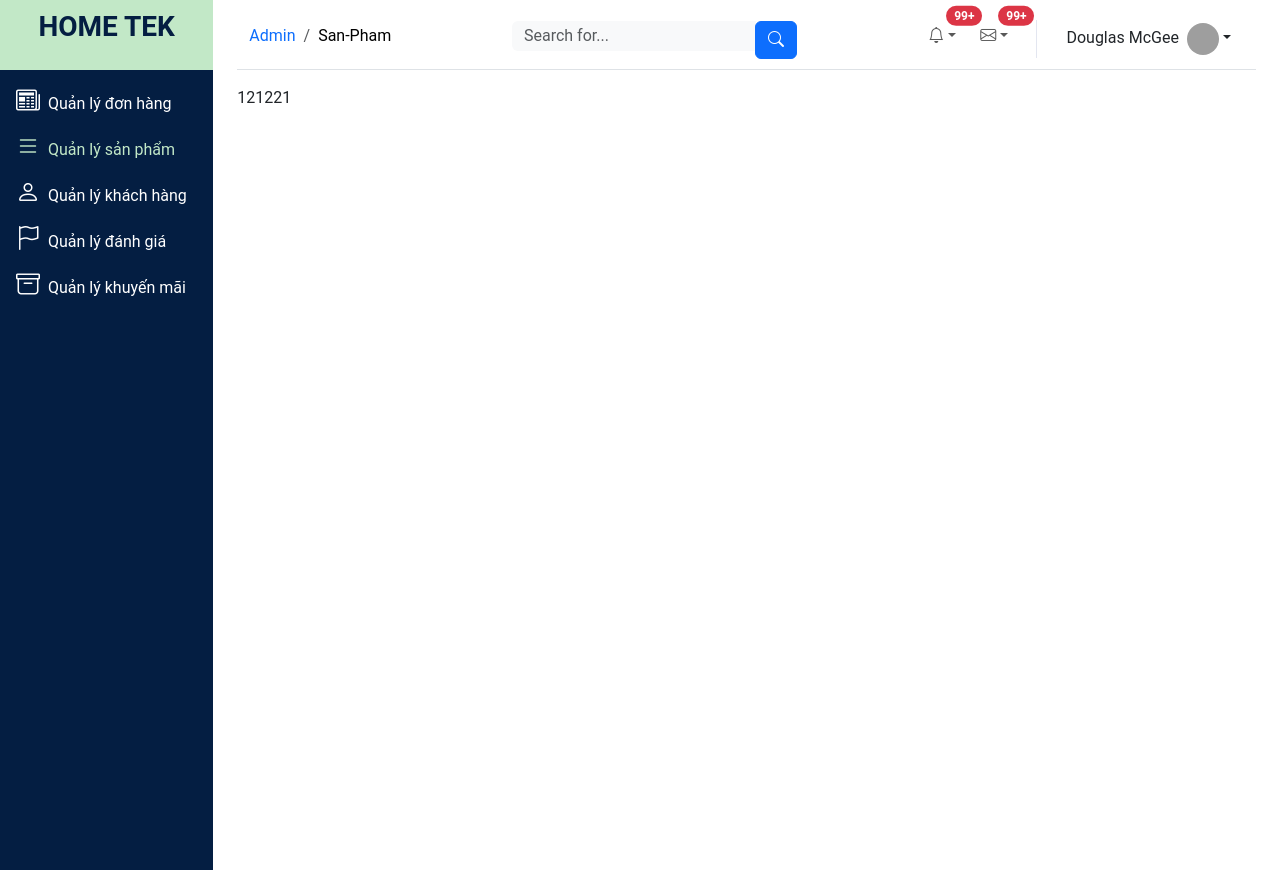
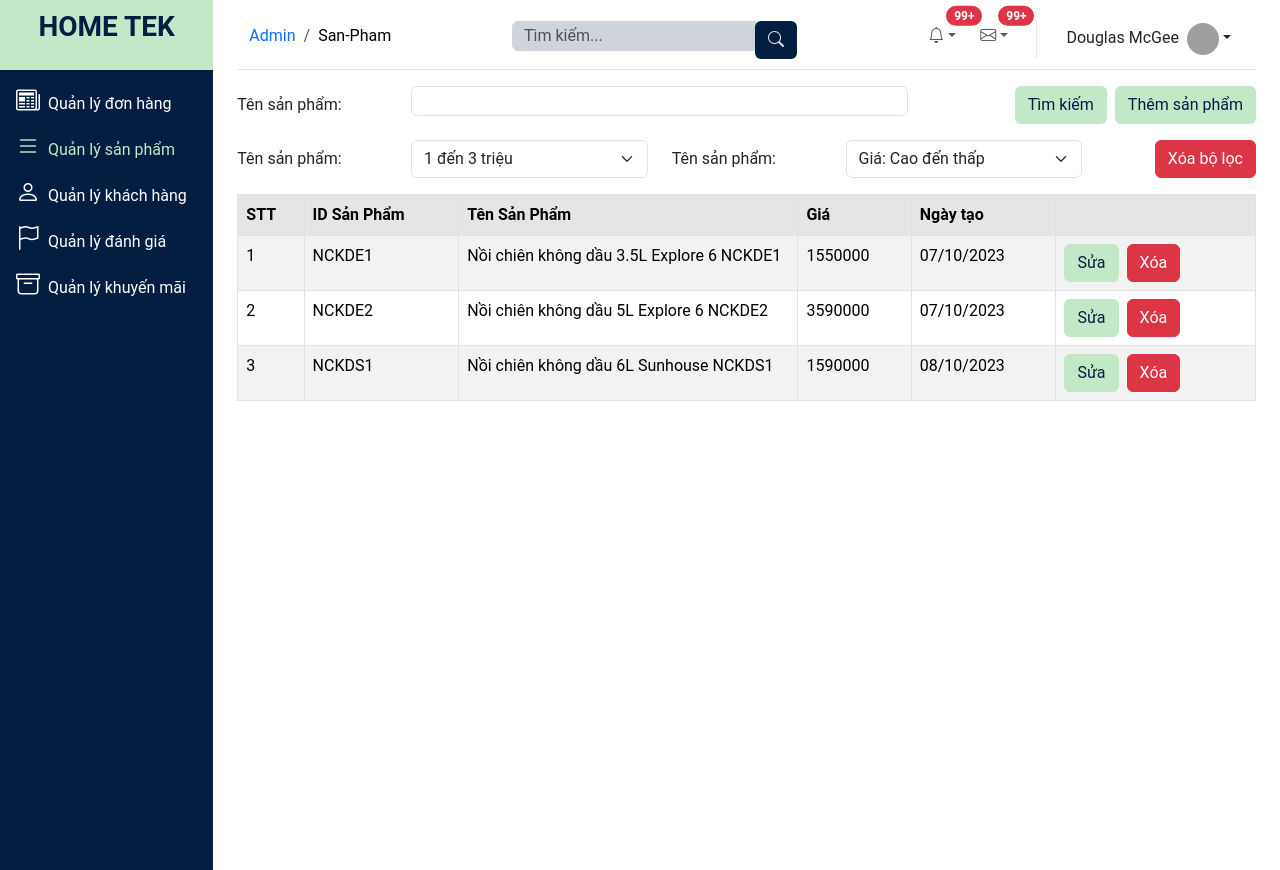
Before and after one commit to LuanPhan2911/hometek, a React (Create React App) app: page /admin/san-pham in a window 1280 px wide. Built offline with nearby package versions, Linux system fonts and the light colour scheme; grey boxes are pictures that could not be loaded.

Commit message:
product + product add

```diff
--- a/src/App.js
+++ b/src/App.js
@@ -36,6 +36,7 @@ const App = () => {
           {/* luan */}
           <Route path="/admin" element={<DashBoard />}>
             <Route path="san-pham" element={<Product />}></Route>
+            <Route path="san-pham/create" element={<ProductCreate />}></Route>
             {/* <Route path="don-hang" element={<Product />}></Route>
             <Route path="khach-hang" element={<Customer />}></Route>
             <Route path="khuyen-mai" element={<Customer />}></Route>
--- a/src/Components/Admin/Header.js
+++ b/src/Components/Admin/Header.js
@@ -10,13 +10,11 @@ const Header = () => {
           <div class="input-group">
             <input
               type="text"
-              class="form-control bg-light border-0 small"
-              placeholder="Search for..."
-              aria-label="Search"
-              aria-describedby="basic-addon2"
+              class="form-control bg-dark-subtle border-0"
+              placeholder="Tìm kiếm..."
             />
             <div class="input-group-append">
-              <button class="btn btn-primary" type="button">
+              <button class="btn search-btn" type="button">
                 <i class="bi bi-search"></i>
               </button>
             </div>
--- a/src/Components/Admin/Header.scss
+++ b/src/Components/Admin/Header.scss
@@ -1,3 +1,10 @@
+.search {
+  .search-btn {
+    background: #041e42;
+    color: #e3e6f0;
+  }
+}
+
 .top-bar-split {
   width: 0;
   border-right: 1px solid #e3e6f0;
@@ -22,7 +29,6 @@
       padding: 5px 0;
     }
     li:hover {
-      color: #bd953b;
       cursor: pointer;
     }
   }
--- a/src/Pages/Admin/Products/Product.js
+++ b/src/Pages/Admin/Products/Product.js
@@ -1,6 +1,150 @@
-import AdminLayout from "../../../Components/Admin/AdminLayout";
+import { Link } from "react-router-dom";
+import "./Product.scss";
 
 const Product = () => {
-  return <>121221</>;
+  const products = [
+    {
+      id: "NCKDE1",
+      name: "Nồi chiên không dầu 3.5L Explore 6 NCKDE1",
+      price: 1550000,
+      sale_price: 1350000,
+      category: "Bếp",
+      sub_category: "Nồi chiên không dầu",
+      brand_name: "Electrolux",
+      description:
+        " - Không khí nóng nhanh mang lại kết cấu sắc nét hoàn hảo.\n- Điều khiển kỹ thuật số dễ sử dụng và các chương trình cài đặt sẵn.\n- 8 chương trình cài đặt sẵn giúp nấu ăn dễ dàng và hiệu quả.",
+      tech_detail:
+        "Sản phẩm: Nồi chiên không dầu \n Loại cài đặt: Đứng tự do \n Công suất (L): 3,5 L \n Phạm vi nhiệt độ (° C): 80-200 \n Tần số (Hz): 50-60 \n Điện áp (V): 220-240 \n Tổng công suất (W):1500 \n Chiều rộng: 355mm \n Chiều sâu: 270mm \n Chiều cao: 330mm \n Trọng lượng tịnh của sản phẩm (kg) 5,4 KG",
+      image: "./data/image/Noichienkhongdau/e5af1-710s-angl-1500x1500.png",
+      sub_image: [
+        "./data/image/Noichienkhongdau/e5af1-710s-angl-pr-1500x1500.png",
+        "./data/image/Noichienkhongdau/e5af1-710s-cp-1500x1500.jpg",
+        "./data/image/Noichienkhongdau/e5af1-710s-fr-1500x1500-min.jpg",
+      ],
+      note: "",
+      created_at: "07/10/2023",
+      modified_at: "",
+    },
+    {
+      id: "NCKDE2",
+      name: "Nồi chiên không dầu 5L Explore 6 NCKDE2",
+      price: 3590000,
+      sale_price: 2140000,
+      category: "Bếp",
+      sub_category: "Nồi chiên không dầu ",
+      brand_name: "Electrolux",
+      description:
+        " - Không khí nóng nhanh mang lại kết cấu sắc nét hoàn hảo.\n- Điều khiển kỹ thuật số dễ sử dụng và các chương trình cài đặt sẵn.\n- Giỏ an toàn với máy rửa chén để dễ dàng vệ sinh.Nồi chiên nhỏ gọn cũng có thể quay và nướng.",
+      tech_detail:
+        "Sản phẩm: Nồi chiên không dầu \n Loại cài đặt: Đứng tự do \n Công suất (L): 5 L \n Phạm vi nhiệt độ (° C): 80-200 \n Chiều rộng: 297,5mm \n Chiều sâu: 378,3mm \n Chiều cao: 350 mm \n Trọng lượng tịnh của sản phẩm (kg): 6.18 kg",
+      image: "./data/image/Noichienkhongdau/vn-e6af1-520k-fr1-1500x1500.jpg",
+      sub_image: [
+        "./data/image/Noichienkhongdau/e5af1-710s-angl-pr-1500x1500.png",
+        "./data/image/Noichienkhongdau/e5af1-710s-cp-1500x1500.jpg",
+        "./data/image/Noichienkhongdau/e5af1-710s-fr-1500x1500-min.jpg",
+      ],
+      note: "Sản phẩm khuyến mãi",
+      created_at: "07/10/2023",
+      modified_at: "",
+    },
+
+    {
+      id: "NCKDS1",
+      name: "Nồi chiên không dầu 6L Sunhouse NCKDS1",
+      price: 1590000,
+      sale_price: 1500000,
+      category: "Bếp",
+      sub_category: "Nồi chiên không dầu ",
+      brand_name: "Sunhouse",
+      description:
+        " Công nghệ Rapid Air \n - Giòn bên ngoài, mềm bên trong \n -Giảm đến 80% lượng chất béo, bảo vệ sức khỏe \n -Thân nồi inox siêu bền, chống bám bẩn, dễ lau chùi \n -Dung tích lớn 6L, nướng gà vịt nguyên con tiện lợi \n -Chống dính cao cấp siêu bền, an toàn tuyệt đối \n Tự ngắt khi quá tải nhiệt, an toàn sử dụng",
+      tech_detail:
+        "Màu sắc: Đen \n Chất liệu vỏ nồi:Inox chống trầy xước - Nhựa PP siêu bền \n Chất liệu ruột nồi: Thép sơn chống dính \n Dung tích: 6 L \n Công suất: 1750 W \n Điện áp: 220V~/ 50Hz \n Hẹn giờ: Có \n Màn hình:Không \n Bảng điều khiển: Núm xoay \n Đặc điểm khác \n - Dung tích lớn chiên gà vịt nguyên con \n - Công nghệ Rapid Air tiên tiến \n - Giảm 80% lượng mỡ thừa, tốt cho sức khỏe \n Thương hiệu: SUNHOUSE \n Xuất xứ: Trung Quốc \n Trọng lượng: 5.85 kg \n Kích thước đóng hộp: 350x280x380mm \n Bảo hành: 12 tháng",
+      image: "./data/image/Noichienkhongdau/0(192).png",
+      sub_image: [
+        "./data/image/Noichienkhongdau/3(539).jpg",
+        "./data/image/Noichienkhongdau/4(514).jpg",
+        "./data/image/Noichienkhongdau/10(30).jpg",
+      ],
+      note: "",
+      created_at: "08/10/2023",
+      modified_at: "",
+    },
+  ];
+  return (
+    <>
+      <div className="product-filter">
+        <div className="mb-3 row">
+          <label className="col-lg-2 col-form-label">Tên sản phẩm: </label>
+          <div className="col-lg-6">
+            <input className="form-control" />
+          </div>
+          <div className="col-lg-4 d-flex justify-content-end">
+            <button className="btn search-btn mx-2">Tìm kiếm</button>
+            <Link className="btn add-product-btn" to={"create"}>
+              Thêm sản phẩm
+            </Link>
+          </div>
+        </div>
+        <div className="mb-3 row">
+          <label className="col-lg-2 col-form-label">Tên sản phẩm: </label>
+          <div className="col-lg-3">
+            <select className="form-select">
+              <option>1 đến 3 triệu</option>
+              <option>1 đến 3 triệu</option>
+              <option>1 đến 3 triệu</option>
+              <option>1 đến 3 triệu</option>
+            </select>
+          </div>
+          <label className="col-lg-2 col-form-label">Tên sản phẩm: </label>
+          <div className="col-lg-3">
+            <select className="form-select">
+              <option>Giá: Cao đến thấp</option>
+              <option>Giá: Thấp đến cao</option>
+              <option>Mới nhât</option>
+              <option>Củ nhất</option>
+            </select>
+          </div>
+          <div className="col-lg-2 d-flex justify-content-end">
+            <button className="btn btn-danger">Xóa bộ lọc</button>
+          </div>
+        </div>
+      </div>
+      <div className="product-table">
+        <table className="table table-hover table-bordered table-striped">
+          <thead className="table-active">
+            <tr>
+              <th>STT</th>
+              <th>ID Sản Phẩm</th>
+              <th>Tên Sản Phẩm</th>
+              <th>Giá</th>
+              <th>Ngày tạo</th>
+              <th></th>
+            </tr>
+          </thead>
+          <tbody>
+            {products?.length > 0 &&
+              products?.map((item, index) => {
+                return (
+                  <tr key={item.categoryId}>
+                    <td>{index + 1}</td>
+                    <td>{item.id}</td>
+                    <td className="col-4">{item.name}</td>
+                    <td>{item.price}</td>
+                    <td>{item.created_at}</td>
+                    <td>
+                      <Link className="btn edit-btn" to={"update"}>
+                        Sửa
+                      </Link>
+                      <button className="btn btn-danger mx-2">Xóa</button>
+                    </td>
+                  </tr>
+                );
+              })}
+          </tbody>
+        </table>
+      </div>
+    </>
+  );
 };
 export default Product;
--- /dev/null
+++ b/src/Pages/Admin/Products/Product.scss
@@ -0,0 +1,13 @@
+.product-filter {
+  .search-btn,
+  .add-product-btn {
+    color: #041e42;
+    background: #c2e8c7;
+  }
+}
+.product-table {
+  .edit-btn {
+    color: #041e42;
+    background: #c2e8c7;
+  }
+}
--- a/src/Pages/Admin/Products/ProductCreate.js
+++ b/src/Pages/Admin/Products/ProductCreate.js
@@ -1,2 +1,44 @@
-const ProductCreate = () => {};
+const ProductCreate = () => {
+  return (
+    <>
+      <div className="card">
+        <div className="card-header">
+          <h3 className="text-center fw-bold"> Thêm sản phẩm mới</h3>
+        </div>
+        <div className="card-body d-flex flex-column align-items-center">
+          <div className="col-md-8">
+            <label className="form-label">ID Sản phẩm</label>
+            <input className="form-control" name="name" />
+          </div>
+          <div className="col-md-8">
+            <label className="form-label">Tên sản phẩm</label>
+            <input className="form-control" name="name" />
+          </div>
+          <div className="col-md-8">
+            <label className="form-label">Mô tả</label>
+            <input className="form-control" name="name" />
+          </div>
+          <div className="col-md-8">
+            <label className="form-label">Giá</label>
+            <input className="form-control" name="name" />
+          </div>
+          <div className="col-md-8">
+            <label className="form-label">Hình ảnh</label>
+            <input
+              className="form-control"
+              name="name"
+              type="file"
+              title="Chọn tệp"
+            />
+          </div>
+          <div className="col-md-8">
+            <label className="form-label">Nhóm sản phẩm</label>
+            <input className="form-control" name="name" />
+          </div>
+          <button className="btn btn-success my-2">Lưu sản phẩm</button>
+        </div>
+      </div>
+    </>
+  );
+};
 export default ProductCreate;
```
